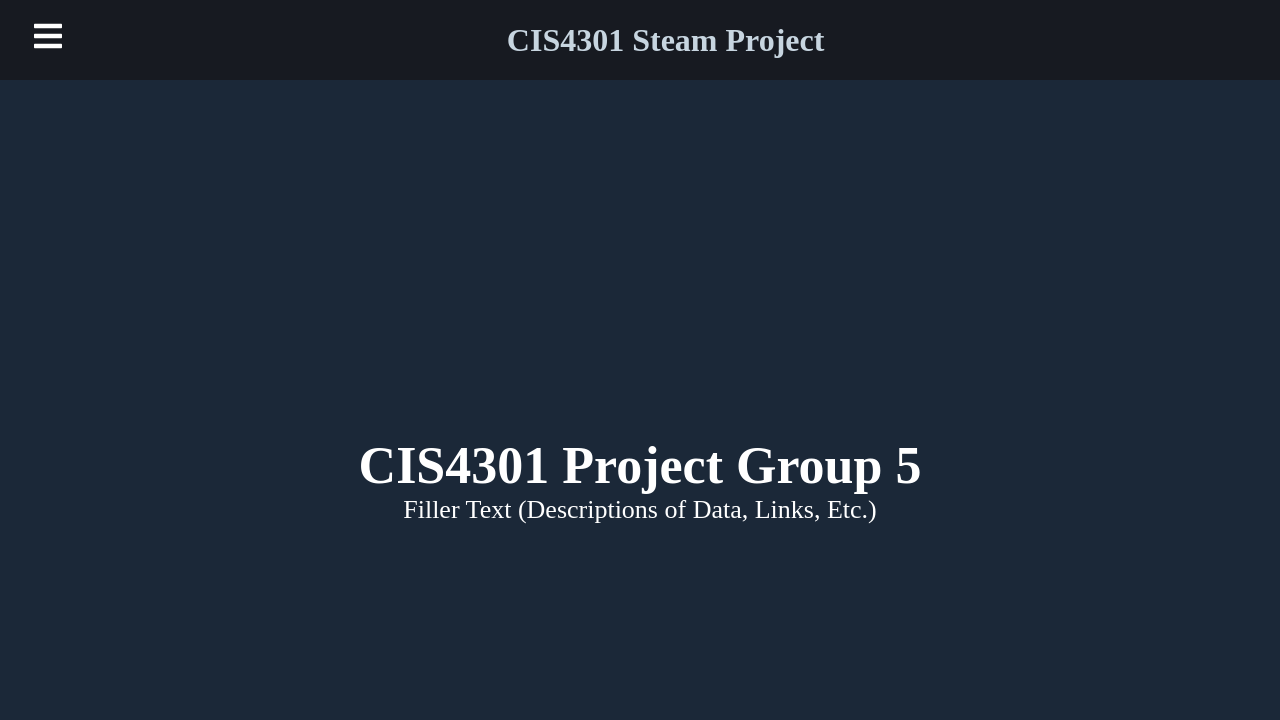
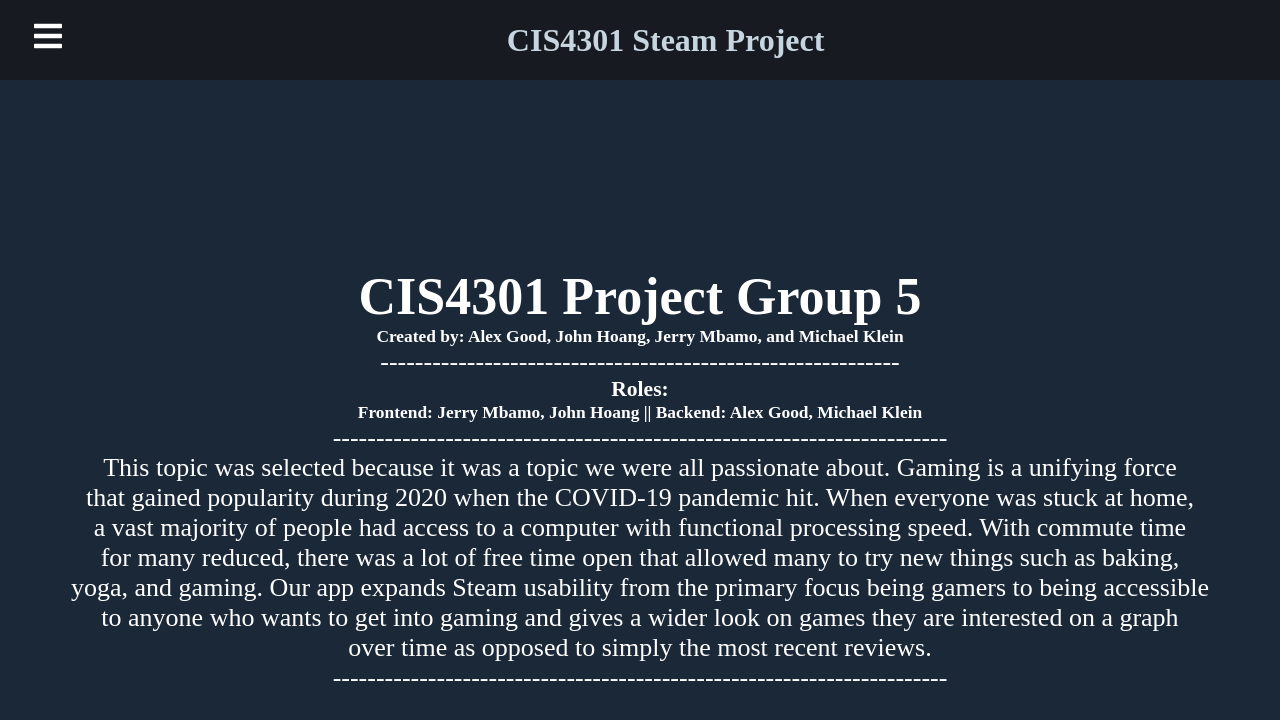
Before and after one commit to Joha2001/CIS4301-Project, a React (Create React App) app: page /About in a window 1280 px wide. Shown: the top 720 px of the page. Built offline with nearby package versions, Linux system fonts and the light colour scheme; a web font is replaced by a local one.

Commit message:
About/Documentation

```diff
--- a/src/components/About/About.js
+++ b/src/components/About/About.js
@@ -5,7 +5,19 @@
         <header className="App-header">
         <div>
           <h1>CIS4301 Project Group 5</h1>
-          <p>Filler Text (Descriptions of Data, Links, Etc.)</p>
+          <h6>Created by: Alex Good, John Hoang, Jerry Mbamo, and Michael Klein</h6>
+          <p>------------------------------------------------------------</p>
+          <h5>Roles:</h5>
+          <h6>Frontend: Jerry Mbamo, John Hoang || Backend: Alex Good, Michael Klein</h6>
+          <p>-----------------------------------------------------------------------</p>
+          <p>This topic was selected because it was a topic we were all passionate about. Gaming is a unifying force</p>
+          <p>that gained popularity during 2020 when the COVID-19 pandemic hit. When everyone was stuck at home,</p>
+          <p>a vast majority of people had access to a computer with functional processing speed. With commute time</p>
+          <p>for many reduced, there was a lot of free time open that allowed many to try new things such as baking,</p>
+          <p>yoga, and gaming. Our app expands Steam usability from the primary focus being gamers to being accessible</p>
+          <p>to anyone who wants to get into gaming and gives a wider look on games they are interested on a graph</p>
+          <p>over time as opposed to simply the most recent reviews.</p>
+          <p>-----------------------------------------------------------------------</p>
        </div>
         </header>
       </div>
--- a/src/components/Documentation/Documentation.js
+++ b/src/components/Documentation/Documentation.js
@@ -4,8 +4,13 @@
         <div className="App">
         <header className="App-header">
         <div>
-          <h1>Filler Page</h1>
-          <p>Filler Text (Could be the Documentation Page?)</p>
+        <h3>Resoures Used:</h3>
+          <h6>CISE Oracle Database Server and Oracle SQL Developer, Axios, Visual Studio Code, Javascript, React, node-oracledb</h6>
+          <p>-----------------------------------------------------------------------</p>
+          <h3>Databases Used:</h3>
+          <a href="https://www.kaggle.com/luthfim/steam-reviews-dataset">Steam Reviews Dataset</a>
+          <p></p>
+          <a href="https://cseweb.ucsd.edu/~jmcauley/datasets.html#google_local">Steam Video Game and Bundle</a>
        </div>
         </header>
       </div>
```
